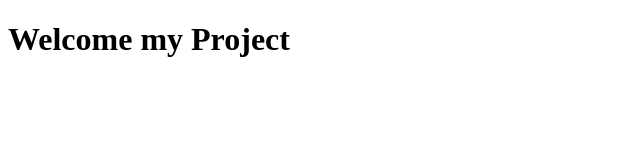
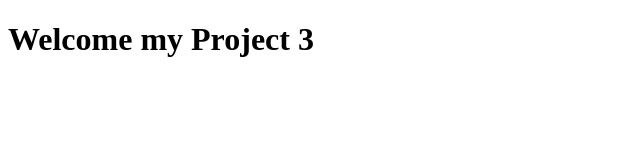
Before and after one commit to Thalengyos/Lab02, a plain HTML site: page index.html in a window 1280 px wide. Shown: the full height of the page, 0-640 px from the left. Drawn offline with Linux system fonts and the light colour scheme.

Commit message:
Update index.html

```diff
--- a/index.html
+++ b/index.html
@@ -6,6 +6,6 @@
     <title>Document</title>
 </head>
 <body>
-    <h1>Welcome my Project</h1>
+    <h1>Welcome my Project 3</h1>
 </body>
 </html>
```
